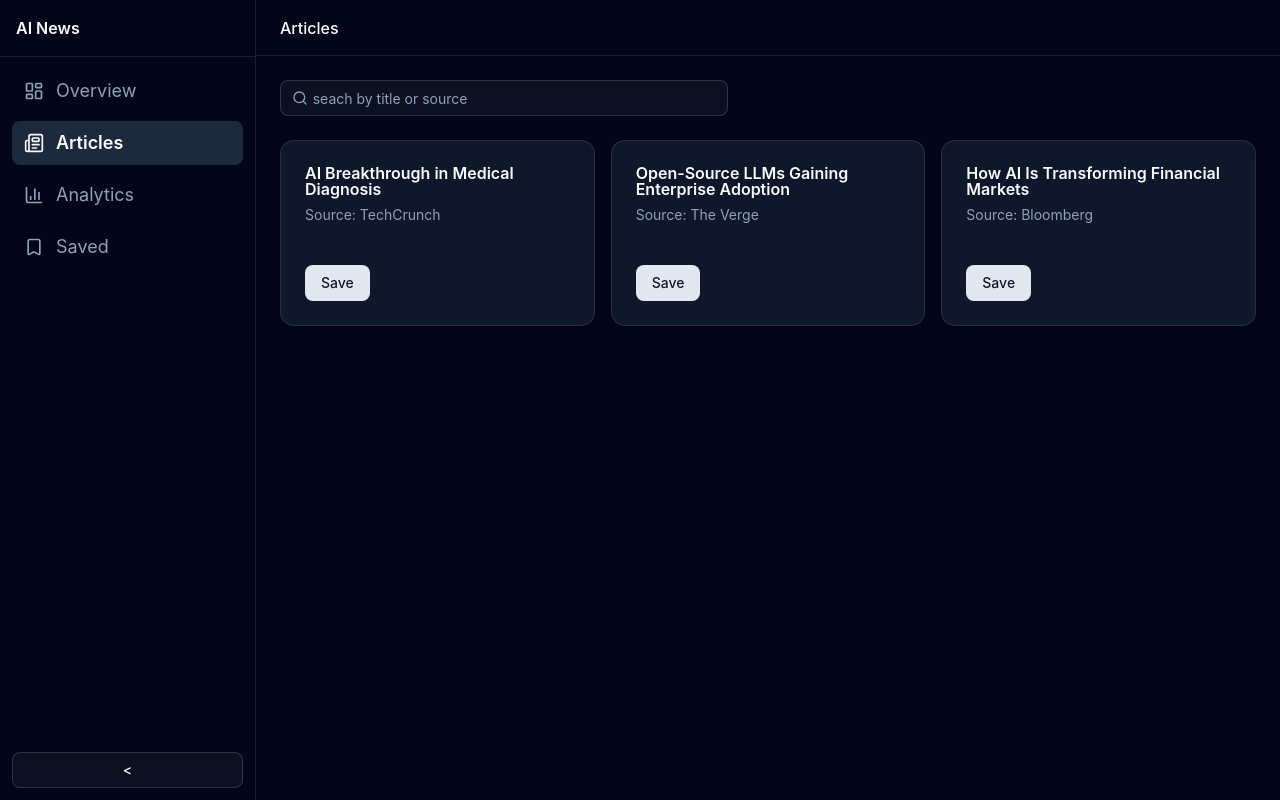
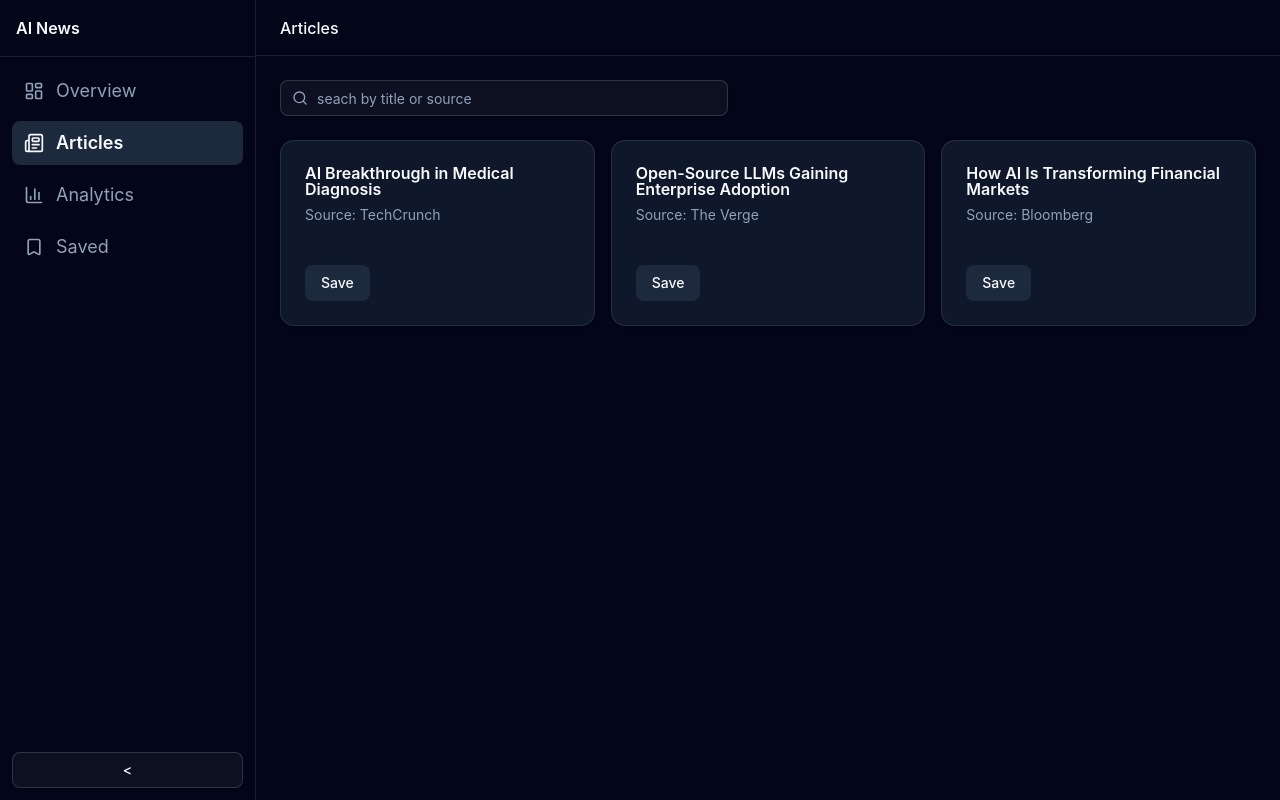
Before and after one commit to Neel37389/ai-news-intelligence-dashboard, a Next.js app: page /dashboard/articles in a window 1280 px wide. Built offline with nearby package versions, Linux system fonts and the light colour scheme.

Commit message:
Added react context to move the savedIDs state to the nearest parent component.

```diff
--- a/src/app/dashboard/layout.js
+++ b/src/app/dashboard/layout.js
@@ -1,14 +1,17 @@
 "use client";
 
 import { useState } from "react";
+import React from "react";
 import Link from "next/link";
 import { usePathname } from "next/navigation";
 import { Button } from "@/components/ui/button";
+import { SavedArticlesContext } from "@/context/SavedArticlesContext";
 import { Separator } from "@/components/ui/separator";
 import { LayoutDashboard, Newspaper, BarChart3, Bookmark } from "lucide-react";
 
 export default function DashboardLayout({ children }) {
   const [collapsed, setCollapsed] = useState(false);
+  const [savedIds, setSavedIds] = useState([]);
   const pathname = usePathname();
 
   const navItems = [
@@ -70,7 +73,11 @@ export default function DashboardLayout({ children }) {
           {currentName?.name}
         </header>
 
-        <main className="flex-1 p-6">{children}</main>
+        <main className="flex-1 p-6">
+          <SavedArticlesContext value={{ savedIds, setSavedIds }}>
+            {children}
+          </SavedArticlesContext>
+        </main>
       </div>
     </div>
   );
--- a/src/components/ArticleItem.jsx
+++ b/src/components/ArticleItem.jsx
@@ -11,7 +11,7 @@ import { Badge } from "./ui/badge";
 
 export const ArticleItem = ({ item, savedIds, toggleSave }) => {
   return (
-    <Card className="transition hover:shadow-md h-full flex flex-col">
+    <Card className="transition hover:shadow-md h-full flex flex-col group">
       <CardHeader>
         <div className="flex items-center justify-between">
           <CardTitle>{item.title}</CardTitle>
@@ -22,7 +22,11 @@ export const ArticleItem = ({ item, savedIds, toggleSave }) => {
         <CardDescription>{`Source: ${item.source}`}</CardDescription>
       </CardHeader>
       <CardFooter className="mt-auto">
-        <Button onClick={() => toggleSave(item.id)}>
+        <Button
+          variant="secondary"
+          className="group-hover:bg-accent transition-colors"
+          onClick={() => toggleSave(item.id)}
+        >
           {savedIds.includes(item.id) ? "Unsave" : "Save"}
         </Button>
       </CardFooter>
--- a/src/components/ArticlesClient.jsx
+++ b/src/components/ArticlesClient.jsx
@@ -1,13 +1,15 @@
 "use client";
 
+import { ArticleItem } from "./ArticleItem";
+import { useContext } from "react";
+import { SavedArticlesContext } from "@/context/SavedArticlesContext";
 import { useState } from "react";
-import { ArticleItem } from "./ArticleItem";
 import { Input } from "./ui/input";
 import { Search } from "lucide-react";
 
 export const ArticlesClient = () => {
-  const [savedIds, setSavedIds] = useState([]);
   const [searchTerm, setSearchTerm] = useState("");
+  const { savedIds, setSavedIds } = useContext(SavedArticlesContext);
   const articles = [
     {
       id: 1,
@@ -28,9 +30,9 @@ export const ArticlesClient = () => {
 
   const toggleSave = (id) => {
     if (savedIds.includes(id))
-      setSavedIds(savedIds.filter((item) => item !== id));
+      setSavedIds((prev) => prev.filter((item) => item !== id));
     else {
-      setSavedIds([...savedIds, id]);
+      setSavedIds((prev) => [...prev, id]);
     }
   };
 
@@ -47,8 +49,8 @@ export const ArticlesClient = () => {
       <div className=" relative max-w-md mb-6">
         <Search className="absolute left-3 top-1/2 -translate-y-1/2 h-4 w-4 text-muted-foreground" />
         <Input
-          className="bg-muted"
-          placeholder="     seach by title or source"
+          className="bg-muted pl-9"
+          placeholder="seach by title or source"
           value={searchTerm}
           onChange={(e) => setSearchTerm(e.target.value)}
         ></Input>
@@ -56,7 +58,7 @@ export const ArticlesClient = () => {
       {filteredArticles.length === 0 && searchTerm.trim() !== "" ? (
         <p>{`No results for ${searchTerm}`}</p>
       ) : (
-        <ul className="space-y-4 items-start grid gitd-cols-1 md:grid-cols-2 lg:grid-cols-3 gap-4">
+        <ul className="space-y-4 items-start grid grid-cols-1 md:grid-cols-2 lg:grid-cols-3 gap-4">
           {filteredArticles.map((item) => {
             return (
               <ArticleItem
--- /dev/null
+++ b/src/context/SavedArticlesContext.js
@@ -0,0 +1,3 @@
+import { createContext } from "react";
+
+export const SavedArticlesContext = createContext(null);
```
Also changed, not shown: src/data/articles.js (added).
